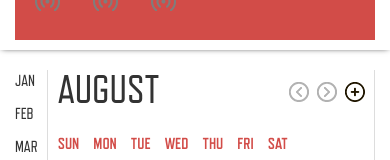
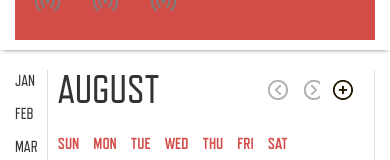
Before and after one commit to milk-2-dev/work_hs, a website: page app/athletes/calendar.html in a window 390 px wide. Shown: the part 197-357 px from the top of the page. Drawn offline with Linux system fonts and the light colour scheme.

Commit message:
поправил календарь

```diff
--- a/app/sass/_max-550.scss
+++ b/app/sass/_max-550.scss
@@ -17,14 +17,6 @@
 
         div{
           text-align: left;
-        }
-      }
-
-      .owl-nav{
-        right: 30px;
-
-        div{
-          margin-right: 8px;
         }
       }
 
--- a/app/sass/main.scss
+++ b/app/sass/main.scss
@@ -367,11 +367,17 @@
 
     .owl-nav{
       position: absolute;
-      top:12px;
-      right:36px;
+      top:0;
+      right:35px;
+      height: 40px;
+      display: flex;
+      justify-content: center;
+      align-items: center;
+      background: #fff;
+
 
       div{
-        display: inline-block;
+        display: flex;
         margin-right: 16px;
         opacity: .3;
         transition: .2s ease-in-out;
@@ -458,8 +464,15 @@
 
 .page-calendar__add-event{
   position: absolute;
-  top: 12px;
-  right: 16px;
+  top: 0;
+  right: 1px;
+  height: 40px;
+  width: 45px;
+  display: flex;
+  justify-content: center;
+  align-items: center;
+  background: #fff;
+  z-index: 2;
 }
 
 .page-calendar__todo-list{
```
Also changed, not shown: app/css/main.css.
